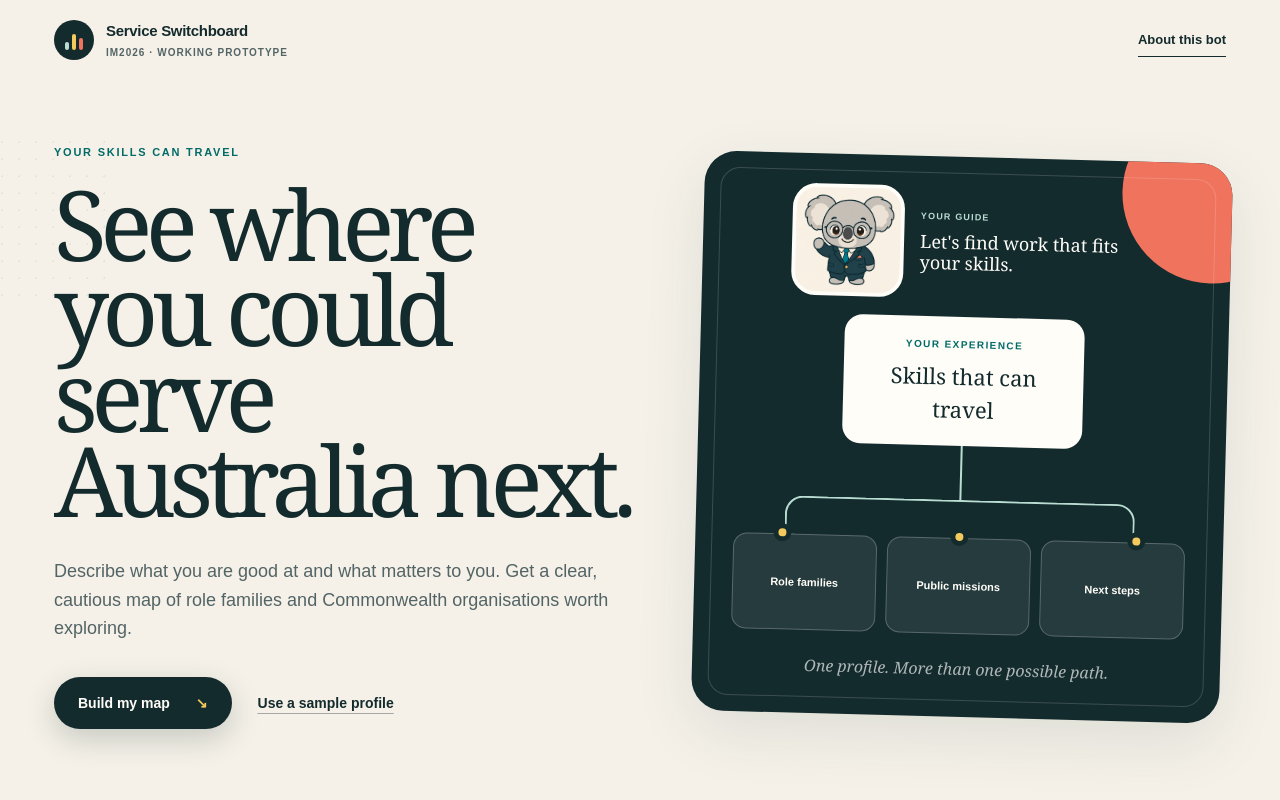
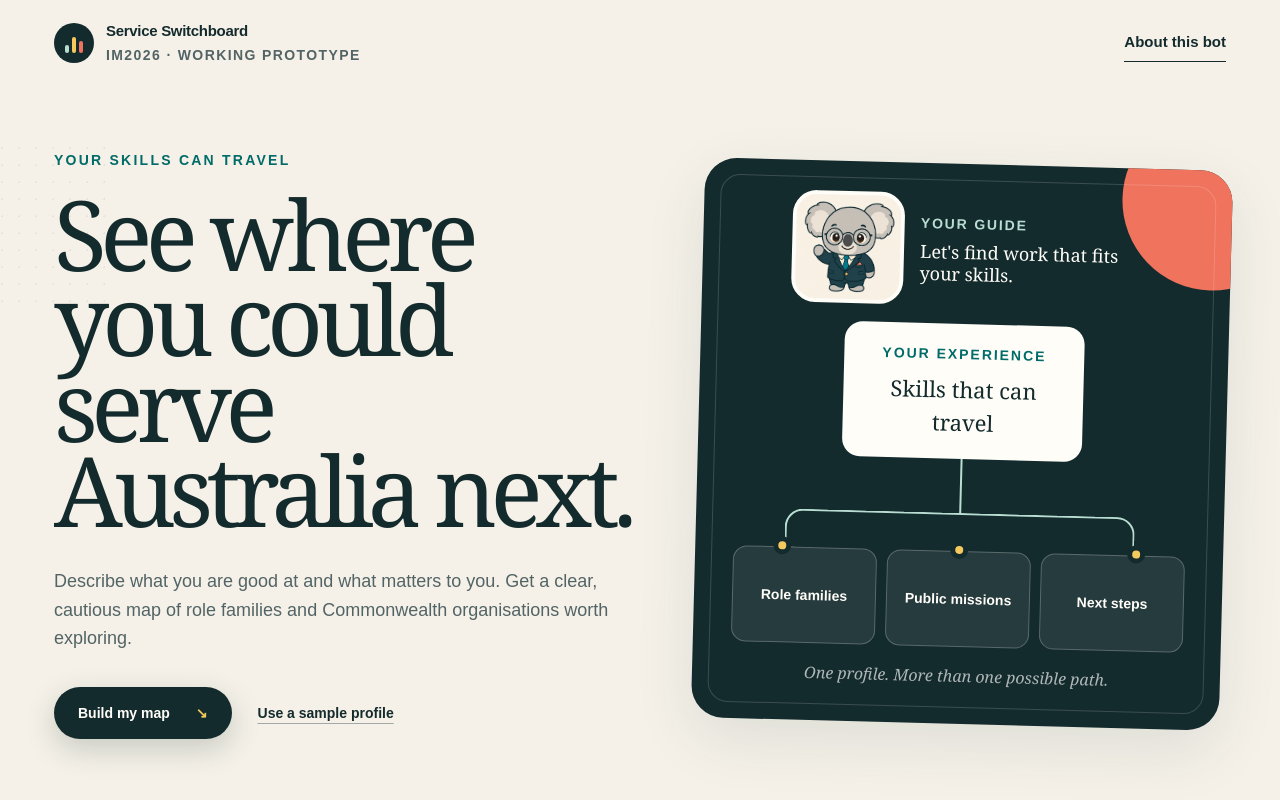
Before and after one commit to bitpixi2/ServiceSwitchboard, a Next.js app: page / in a window 1280 px wide. Shown: the top 800 px of the page. Built offline with nearby package versions, Linux system fonts and the light colour scheme.

Commit message:
Improve text accessibility and bot card

```diff
--- a/app/ServiceSwitchboard.tsx
+++ b/app/ServiceSwitchboard.tsx
@@ -656,11 +656,19 @@ export default function ServiceSwitchboard() {
       </section>
 
       <section className="bot-card-section" id="bot-card">
-        <div className="bot-card-title">
-          <span>IM2026</span>
-          <div>
-            <p>Bot card</p>
-            <h2>Service Switchboard</h2>
+        <div className="bot-card-intro">
+          <span className="bot-card-mascot">
+            <img
+              src="/koala-switchboard-bot-simple.png"
+              alt="Service Switchboard koala wearing a suit and round glasses"
+            />
+          </span>
+          <div className="bot-card-title">
+            <span>IM2026</span>
+            <div>
+              <p>Bot card</p>
+              <h2>Service Switchboard</h2>
+            </div>
           </div>
         </div>
         <dl className="bot-card-grid">
--- a/app/globals.css
+++ b/app/globals.css
@@ -1325,6 +1325,27 @@ main {
   padding-top: 48px;
 }
 
+.bot-card-intro {
+  display: grid;
+  gap: 24px;
+}
+
+.bot-card-mascot {
+  background: var(--paper);
+  border: 4px solid rgba(255, 255, 255, 0.9);
+  border-radius: 28px;
+  display: block;
+  max-width: 230px;
+  overflow: hidden;
+}
+
+.bot-card-mascot img {
+  display: block;
+  height: auto;
+  transform: scale(1.08);
+  width: 100%;
+}
+
 .bot-card-title {
   align-items: flex-start;
   display: flex;
@@ -1693,6 +1714,10 @@ footer span {
     flex-direction: column;
   }
 
+  .bot-card-mascot {
+    max-width: 190px;
+  }
+
   .bot-card-title h2 {
     font-size: 44px;
   }
@@ -1713,3 +1738,63 @@ footer span {
     transition-duration: 0.01ms !important;
   }
 }
+
+/* Keep supporting text readable on small screens and at normal browser zoom. */
+.brand small,
+.kicker,
+.preview-guide-copy small,
+.preview-source span,
+.preview-destinations span,
+.trust-strip,
+.trust-strip span,
+.form-block legend > span,
+.category-mark,
+.map-source-node small,
+.agency-nodes small,
+.role-nodes article > span,
+.subheading > span,
+.role-card-top > span,
+.search-terms span,
+.pathway-column > header small,
+.agency-card > small,
+.next-steps-card li::before,
+.source-grid span,
+.bot-card-title > span,
+.bot-card-title p,
+.bot-card-grid dt {
+  font-size: 0.875rem;
+}
+
+.quiet-link,
+.brand strong,
+.category-card small,
+.show-more,
+.selection-count,
+.story-block label,
+.details-grid label,
+.story-foot,
+.detail-note,
+.form-error strong,
+.form-error span,
+.submit-row > p,
+.generated-time,
+.skill-list span,
+.role-nodes article strong,
+.agency-nodes article strong,
+.subheading p,
+.role-match-card > p,
+.pathway-column > header p,
+.agency-card > p,
+.agency-card summary,
+.agency-card ul,
+.agency-card a,
+.next-steps-card li,
+.message-card blockquote,
+.copy-button,
+.limitations summary,
+.limitations ul,
+.source-grid small,
+.bot-card-grid dd,
+footer {
+  font-size: 0.9375rem;
+}
```
